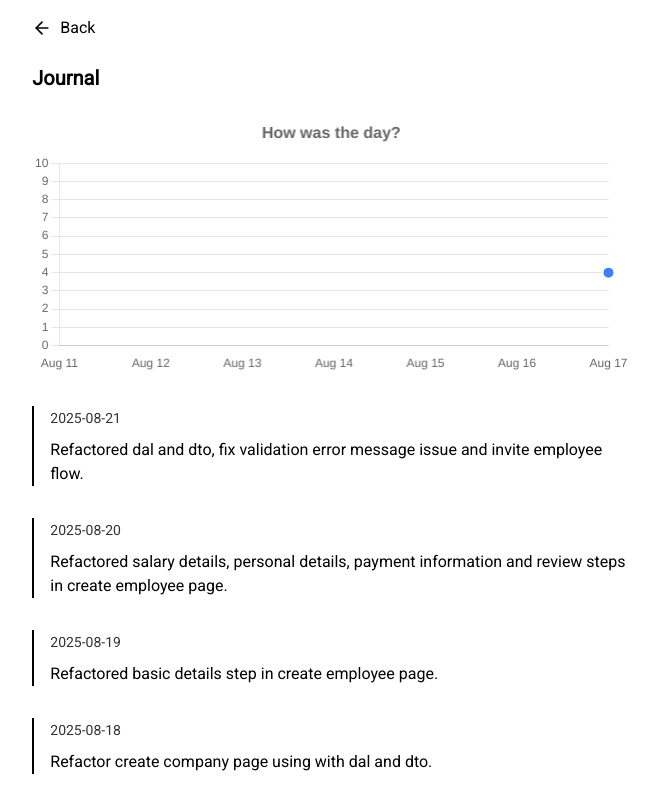
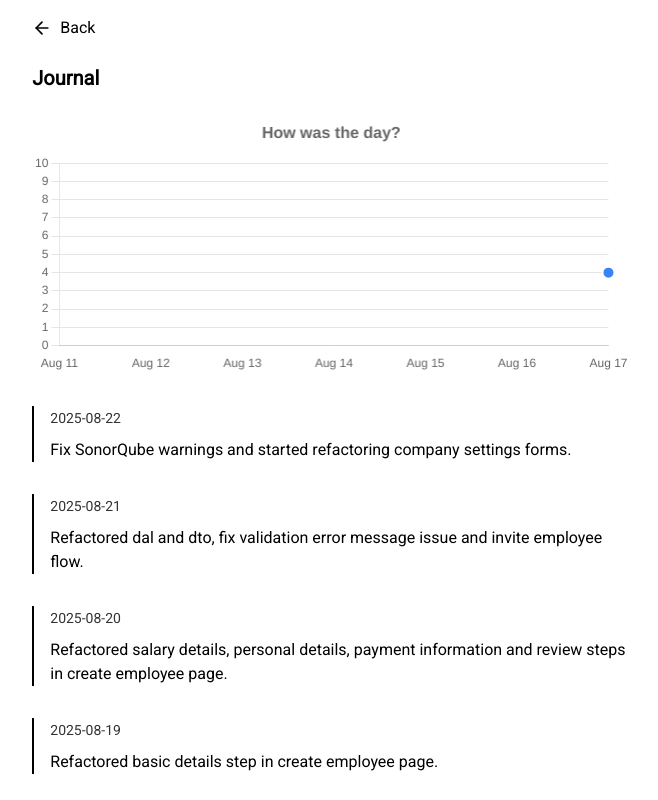
Before and after one commit to minamicode/minamicode.com, a Next.js app: page /journal in a window 1280 px wide. Shown: the top 800 px of the page, without its empty margins (309-967 px from the left). Built offline with nearby package versions, Linux system fonts and the light colour scheme.

Commit message:
add a journal entry

```diff
--- a/src/app/_components/JournalEntries.tsx
+++ b/src/app/_components/JournalEntries.tsx
@@ -8,6 +8,11 @@ type JournalEntry = {
 };
 
 const entries: JournalEntry[] = [
+  {
+    date: "2025-08-22",
+    text: "Fix SonorQube warnings and started refactoring company settings forms.",
+    chart: 4,
+  },
   {
     date: "2025-08-21",
     text: "Refactored dal and dto, fix validation error message issue and invite employee flow.",
```
